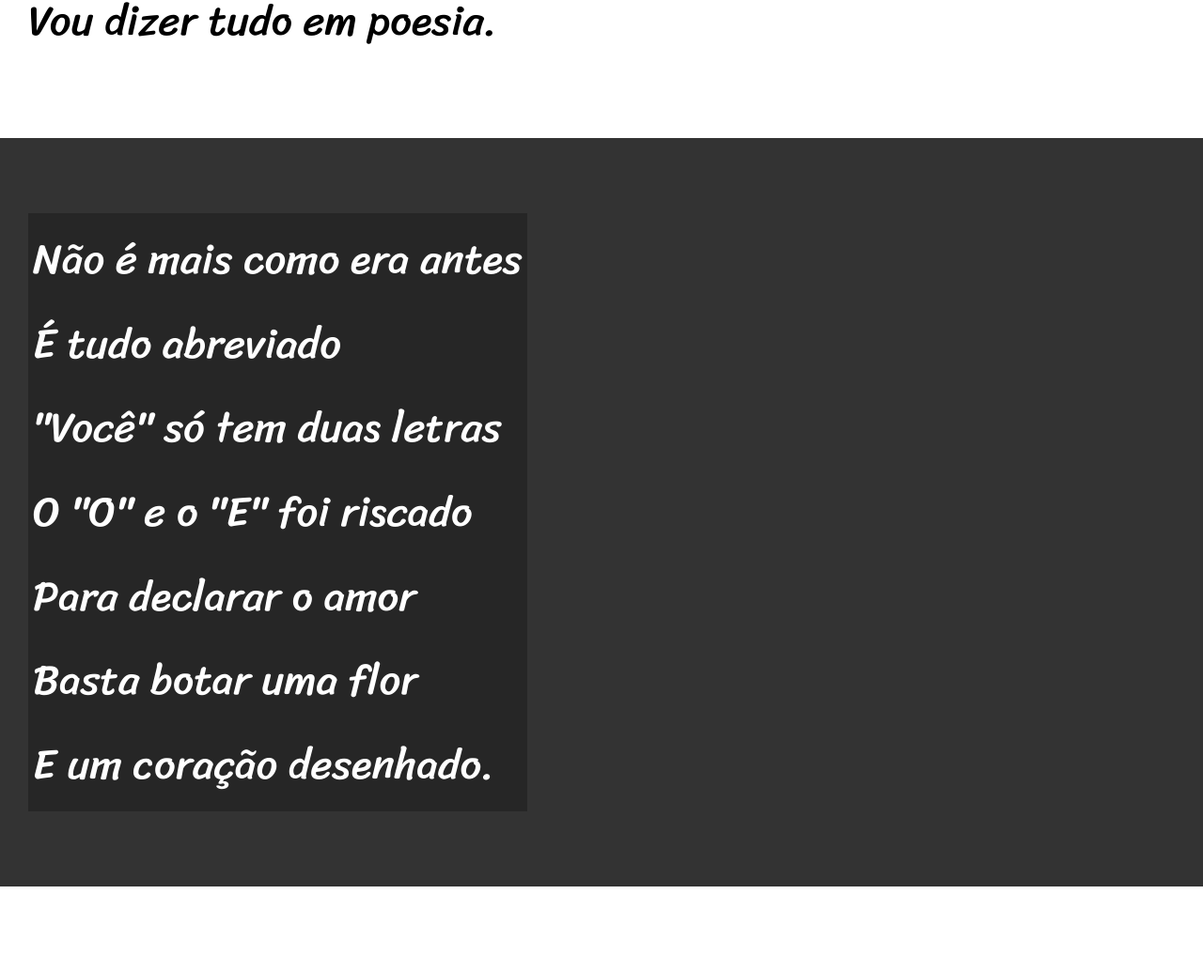
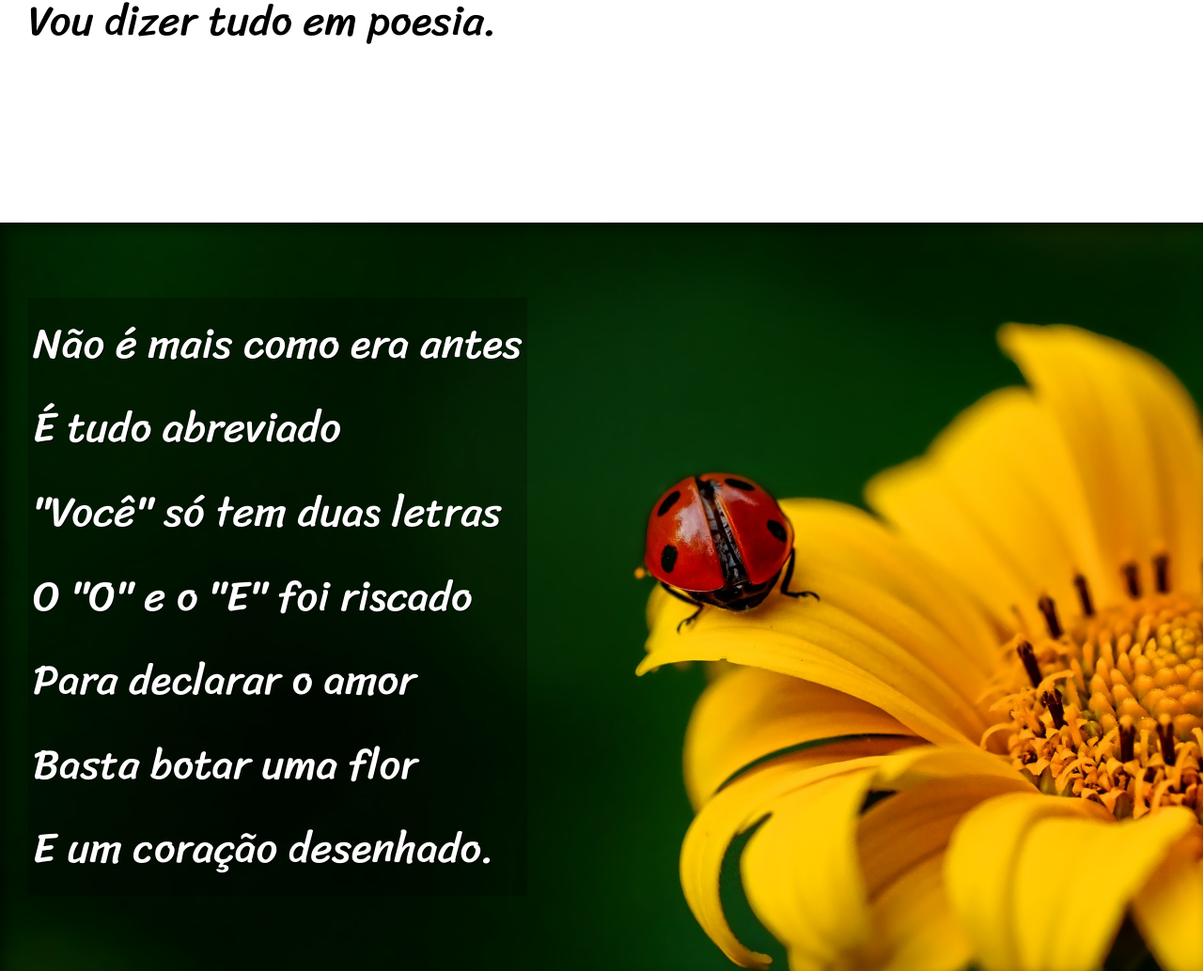
Before and after one commit to alleflucena/Site-Cordel, a plain HTML site: page index.html in a window 1280 px wide. Shown: the part 900-1934 px from the top of the page at 94% size. Drawn offline with Linux system fonts and the light colour scheme.

Commit message:
adicionei o efeito paralax

```diff
--- a/estilo/style.css
+++ b/estilo/style.css
@@ -57,6 +57,10 @@ section {
     font-size: 3.5vw;
 }
 
+section > p {
+    padding-bottom: 2em;
+}
+
 section.normal {
     background-color: white;
     color: black;
@@ -65,12 +69,27 @@ section.normal {
 section.imagem {
     background-color: rgb(51, 51, 51);
     color: white;
+    box-shadow: inset 6px 6px 13px 0px rgba(0, 0, 0, 0.473);
+    background-size: cover;
+    background-attachment: fixed;
 }
 
 section.imagem > p {
     display: inline-block;
     padding: 5px;
     background-color: rgba(0, 0, 0, 0.253);
+    text-shadow: 1px 1px 0px black;
+}
+
+section#img01 {
+    background-image: url('../imagens/background001.jpg');
+    background-position: right center;
+
+}
+
+section#img02 {
+    background-image: url('../imagens/background002.jpg');
+
 }
 
 footer {
--- a/index.html
+++ b/index.html
@@ -25,7 +25,7 @@
     </p>
 </section>
 
-<section class="imagem">
+<section class="imagem" id="img01">
     <p>
         Não é mais como era antes <br>
         É tudo abreviado <br>
@@ -59,7 +59,7 @@
     </p>
 </section>
 
-<section class="imagem">
+<section class="imagem" id="img02">
     <p>
         Tenho saudade das cartas <br>
         Escritas com a própria mão <br>
```
